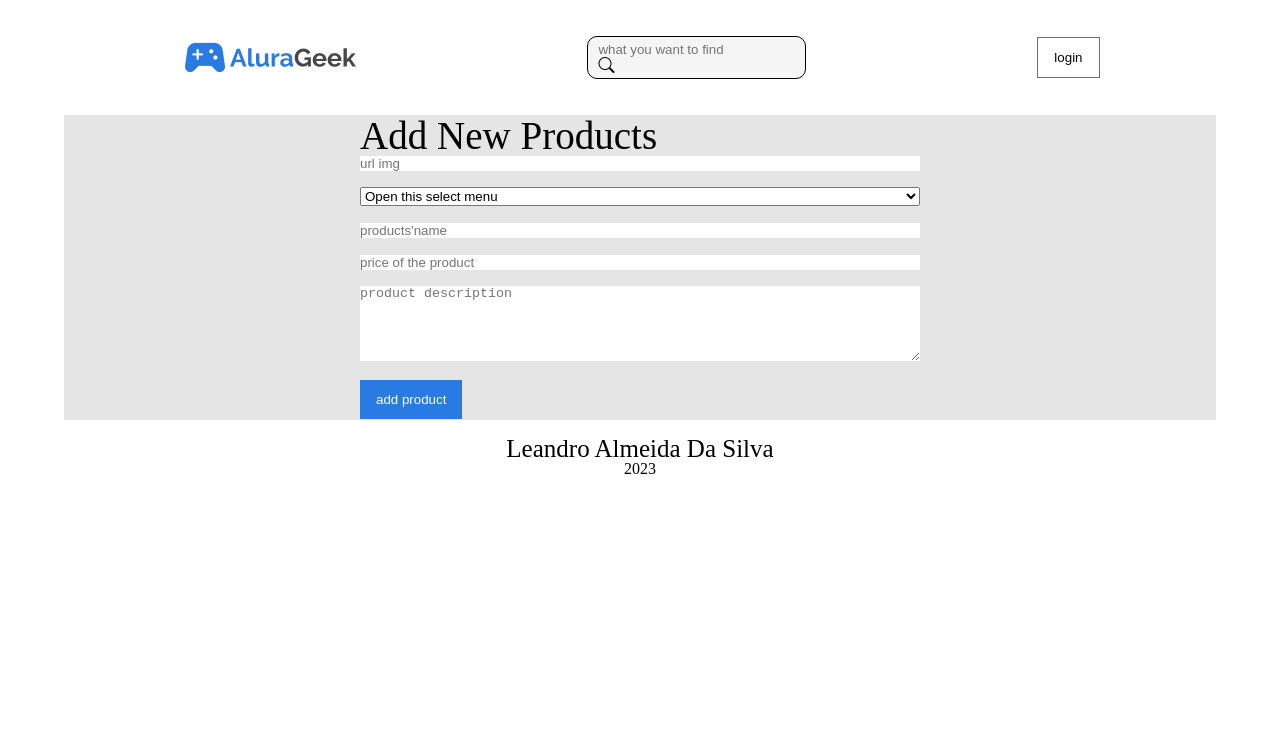
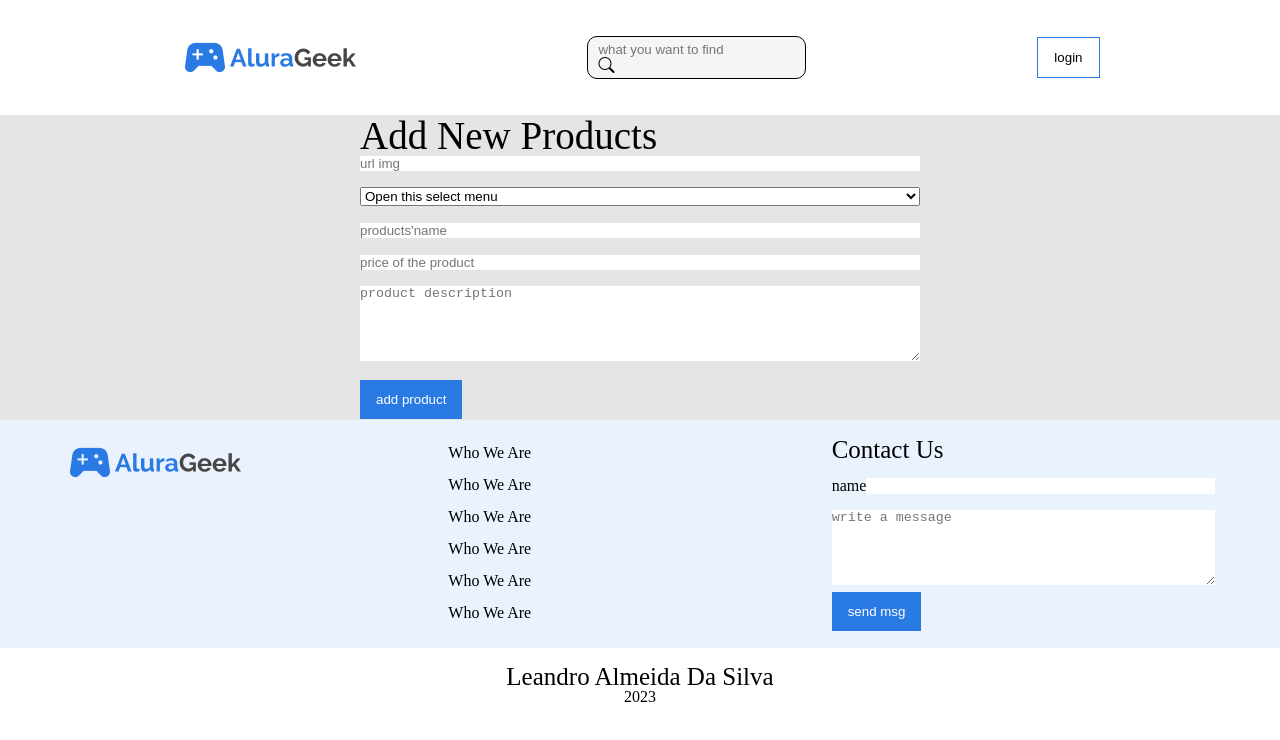
Before and after one commit to almeidaleandro28/Challenge-Oracle-ONE-4, a website: page assets/pages/add_product.html in a window 1280 px wide. Drawn offline with nearby package versions, Linux system fonts and the light colour scheme; files whose address does not match are found by name.

Commit message:
add section and bg-color

```diff
--- a/assets/pages/add_product.html
+++ b/assets/pages/add_product.html
@@ -78,6 +78,39 @@
 		</div><!--end container-->
 	</section><!--end section add-->
 
+		<section class="contacts">
+		<div class="container contacts_container">
+
+			<div class="contacts_branch">
+				<img src="./assets/img/logo_alura.png" alt="">
+			</div><!--end contacts_branch-->
+			<div class="contacts_info">
+				<a href="#">who we are</a>
+				<a href="#">who we are</a>
+				<a href="#">who we are</a>
+				<a href="#">who we are</a>
+				<a href="#">who we are</a>
+				<a href="#">who we are</a>
+			</div><!--end contacts_info-->
+			<div class="contacts_form">
+				<form class="form" action="">
+					<h3 class="h3">contact us</h3>
+					<div class="form-input">
+						<label for="name">name</label>
+						<input type="text" name="name" id="name">
+					</div><!--end input-group-->
+					<div class="form-text">
+						<textarea class="textarea" name="msg" id="msg" cols="10" rows="5" placeholder="write a message"></textarea>
+					</div>
+					<div class="form-bt">
+						<button class="btn btn_send" type="submit">send msg</button>
+					</div>
+				</form><!--end form-->
+			</div><!--end contacts_form-->
+
+		</div><!--end container-->
+	</section><!--end contacts-->
+
 	<section class="footer">
 		<div class="container footer_container">
 			<h3 class="h3">leandro almeida da silva</h3>
--- a/assets/scss/page/_page-add_procuct.scss
+++ b/assets/scss/page/_page-add_procuct.scss
@@ -1,5 +1,5 @@
 .add {
-
+  background-color: $c-gray;
 
 }
 
```
Also changed, not shown: assets/css/style.css.
